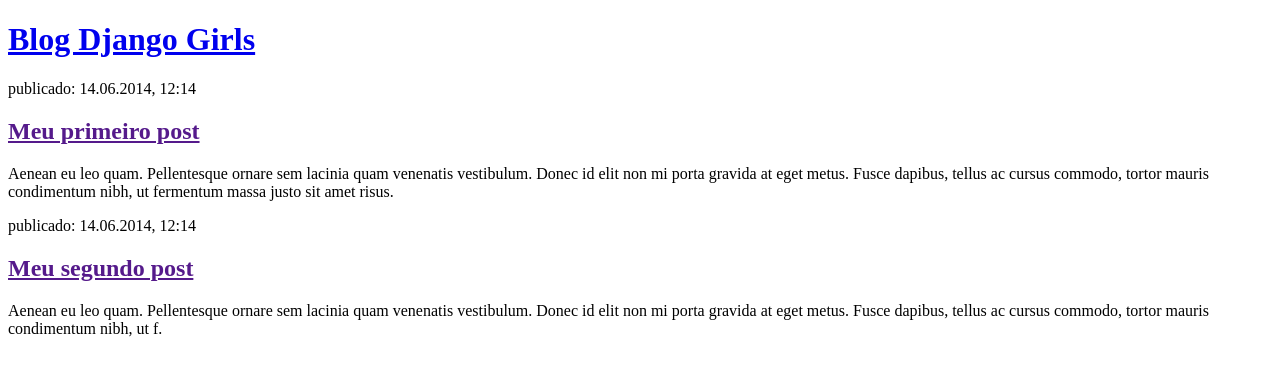
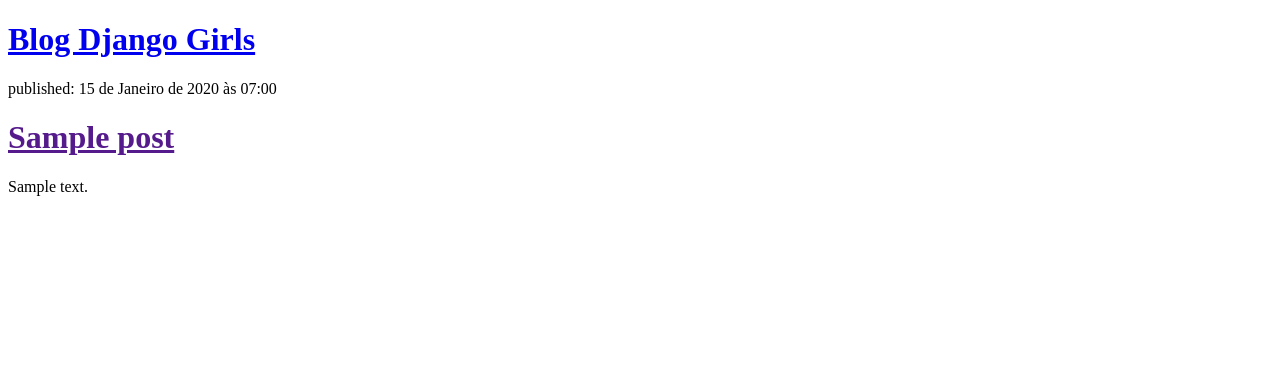
Before and after one commit to GabyVictoria0122/my-first-blog, a Django app: page / in a window 1280 px wide. Shown: the top 376 px of the page. Run offline with Django 4.2, Linux system fonts and the light colour scheme; tables that the repository leaves empty hold one stand-in row (values such as "Sample post").

Commit message:
Pegando conteudo do banco de dados pra colocar no site

```diff
--- a/blog/templates/blog/post_list.html
+++ b/blog/templates/blog/post_list.html
@@ -11,18 +11,25 @@
     <div>
         <h1><a href="/">Blog Django Girls</a></h1>
     </div>
-        <p> publicado: 14.06.2014, 12:14</p>
-        <h2><a href="">Meu primeiro post</a></h2>
-        <p>Aenean eu leo quam. Pellentesque ornare sem lacinia quam venenatis vestibulum. Donec id elit non mi porta
-            gravida at eget metus. Fusce dapibus, tellus ac cursus commodo, tortor mauris condimentum nibh, ut fermentum massa justo sit amet risus.</p>
-    </div>
+    {% for post in posts %}
+        <div>
+            <p>published:  {{ post.published_date }}</p>
+            <h1><a href="">{{ post.title }}</a></h1>
+            <p>{{ post.text|linebreaksbr }}</p>
+        </div>
+    {% endfor %}
+<!--        <p> publicado: 14.06.2014, 12:14</p>-->
+<!--        <h2><a href="">Meu primeiro post</a></h2>-->
+<!--        <p>Aenean eu leo quam. Pellentesque ornare sem lacinia quam venenatis vestibulum. Donec id elit non mi porta-->
+<!--            gravida at eget metus. Fusce dapibus, tellus ac cursus commodo, tortor mauris condimentum nibh, ut fermentum massa justo sit amet risus.</p>-->
+<!--    </div>-->
 
-    <div>
-        <p>publicado: 14.06.2014, 12:14</p>
-            <h2><a href="">Meu segundo post</a></h2>
-            <p>Aenean eu leo quam. Pellentesque ornare sem lacinia quam venenatis vestibulum. Donec id elit non mi porta
-                gravida at eget metus. Fusce dapibus, tellus ac cursus commodo, tortor mauris condimentum nibh, ut f.</p>
+<!--    <div>-->
+<!--        <p>publicado: 14.06.2014, 12:14</p>-->
+<!--            <h2><a href="">Meu segundo post</a></h2>-->
+<!--            <p>Aenean eu leo quam. Pellentesque ornare sem lacinia quam venenatis vestibulum. Donec id elit non mi porta-->
+<!--                gravida at eget metus. Fusce dapibus, tellus ac cursus commodo, tortor mauris condimentum nibh, ut f.</p>-->
 
-    </div>
+<!--    </div>-->
 </body>
 </html>
--- a/blog/views.py
+++ b/blog/views.py
@@ -1,4 +1,7 @@
 from django.shortcuts import render
+from django.utils import timezone
+from .models import Post
 
 def post_list(request):
-    return render(request, 'blog/post_list.html', {})
+    posts = Post.objects.filter(published_date__lte=timezone.now()).order_by('published_date')
+    return render(request, 'blog/post_list.html', {'posts': posts})
```
